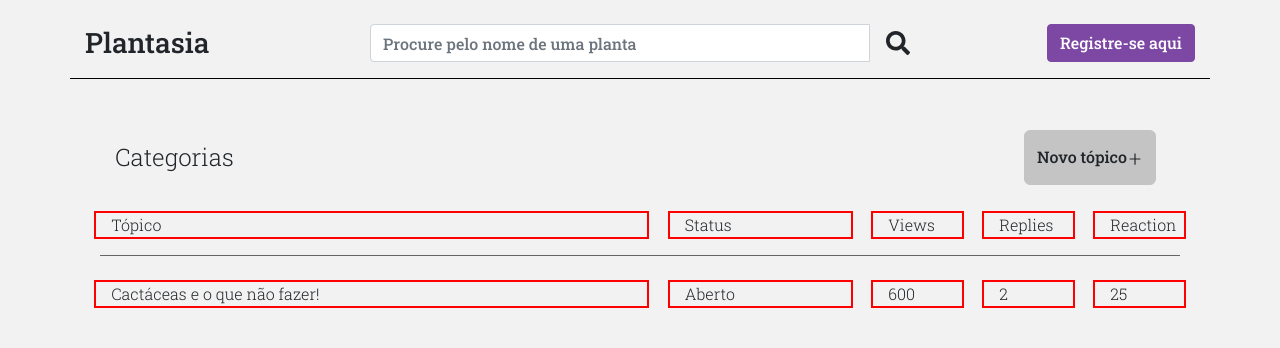
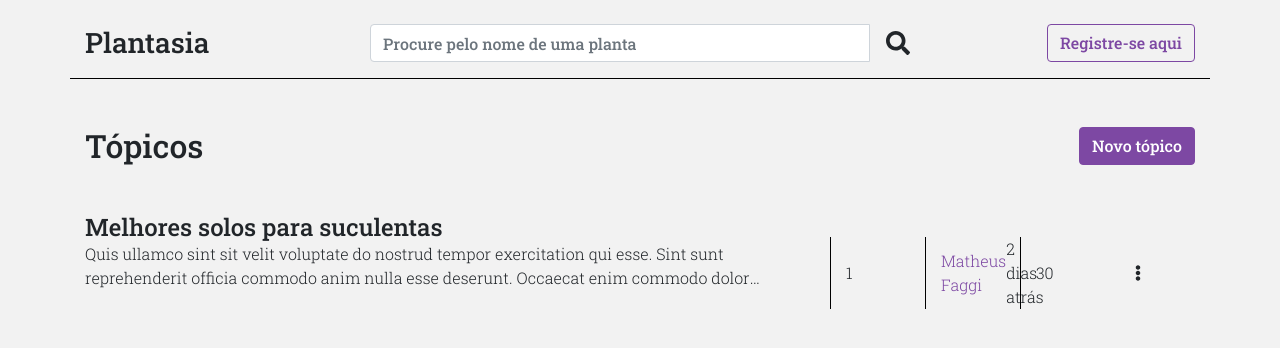
Before and after one commit to Plantasia/frontend, a Next.js app: page /topics in a window 1280 px wide. Shown: the top 348 px of the page. Built offline with nearby package versions, Linux system fonts and the light colour scheme.

Commit message:
fix index page, and first topic refactor

```diff
--- a/src/pages/categories.tsx
+++ b/src/pages/category/index.tsx
@@ -1,5 +1,5 @@
 import { Header } from "@components"
-import CategoryListingOneItem from "../components/CategoryListingItem"
+import CategoryListingOneItem from "@components/CategoryListingItem"
 import CategoryBeforeItems from "@components/CategoryBeforeItems"
 import { Button } from "react-bootstrap"
 
--- a/src/pages/topics/[topic_id].tsx
+++ b/src/pages/topics/[topic_id].tsx
@@ -1,3 +1,3 @@
 export default function showTopicsByCategory() {
-  return <p>Show Topics By Category</p>
+  return <p>Show specific topic</p>
 }
--- /dev/null
+++ b/src/pages/topics/_ListTopicItem.tsx
@@ -0,0 +1,59 @@
+import { Col, Row, ColProps } from "react-bootstrap"
+import { FaEllipsisV } from "react-icons/fa"
+import styled from "styled-components"
+
+const Stats = styled(Col).attrs(
+  (): ColProps => ({
+    xs: "1",
+    className: "d-flex align-items-center my-4",
+  })
+)`
+  border-left: 1px solid black;
+`
+export type ListItemProps = {
+  topicTitle: string | ""
+  topicDescription: string
+  ranking: number
+  replies: number
+  lastReply: {
+    user: string
+    when: string
+  }
+}
+
+export function ListItem({
+  topicTitle,
+  topicDescription,
+  ranking,
+  lastReply,
+  replies,
+}: ListItemProps) {
+  return (
+    <Col xs="12">
+      <Row>
+        <Col xs="8">
+          <h4>{topicTitle}</h4>
+          <p
+            className="text-break"
+            style={{
+              overflow: "hidden",
+              display: "-webkit-box",
+              WebkitLineClamp: 2,
+              WebkitBoxOrient: "vertical",
+            }}
+          >
+            {topicDescription}
+          </p>
+        </Col>
+        <Stats>{ranking}</Stats>
+        <Stats>
+          <a href="/">{lastReply.user}</a> {lastReply.when}
+        </Stats>
+        <Stats>{replies}</Stats>
+        <Col className="d-flex align-items-center">
+          <FaEllipsisV />
+        </Col>
+      </Row>
+    </Col>
+  )
+}
--- /dev/null
+++ b/src/pages/topics/_ListTopics.tsx
@@ -0,0 +1,26 @@
+import { Col, Row, Button } from "react-bootstrap"
+import { ListItemProps, ListItem } from "./_ListTopicItem"
+
+type ListTopicProps = {
+  data: ListItemProps[]
+  handleNewTopic(): void
+}
+
+export default function listTopics({ data, handleNewTopic }: ListTopicProps) {
+  return (
+    <Row>
+      <Col
+        className="d-flex justify-content-between align-items-end mb-5"
+        xs="12"
+      >
+        <h2>Tópicos</h2>
+        <Button variant="primary" onClick={handleNewTopic}>
+          Novo tópico
+        </Button>
+      </Col>
+      {data.map((item, index) => (
+        <ListItem {...item} key={index} />
+      ))}
+    </Row>
+  )
+}
--- a/src/pages/topics/index.tsx
+++ b/src/pages/topics/index.tsx
@@ -1,63 +1,30 @@
-import { Container, Col, Row, Button } from "react-bootstrap"
-import CategoryBeforeItems from "../../components/CategoryBeforeItems"
+import { Button } from "react-bootstrap"
 import { Header } from "@components"
+import ListTopics from "./_ListTopics"
 
-const border = {
-  borderColor: "red",
-  borderStyle: "solid",
-  borderWidth: "2px",
-}
-
+const data = [
+  {
+    topicTitle: "Melhores solos para suculentas",
+    topicDescription:
+      "Quis ullamco sint sit velit voluptate do nostrud tempor exercitation qui esse. Sint sunt reprehenderit officia commodo anim nulla esse deserunt. Occaecat enim commodo dolor consequat tempor commodo enim culpa consequat laboris commodo sit.",
+    ranking: 1,
+    lastReply: {
+      user: "Matheus Faggi",
+      when: "2 dias atrás",
+    },
+    replies: 30,
+  },
+]
 export default function listTopics() {
+  function handleNewTopic() {}
   return (
     <>
       <Header>
         {{
-          right: <Button>Registre-se aqui </Button>,
+          right: <Button variant="outline-primary">Registre-se aqui </Button>,
         }}
       </Header>
-      <Container>
-        <CategoryBeforeItems />
-
-        <Row className="justify-content-around mt-4 mb-2">
-          <Col xs="6" style={border}>
-            Tópico
-          </Col>
-          <Col style={border} xs="2">
-            Status
-          </Col>
-          <Col style={border} xs="1">
-            Views
-          </Col>
-          <Col style={border} xs="1">
-            Replies
-          </Col>
-          <Col style={border} xs="1">
-            Reaction
-          </Col>
-        </Row>
-        <hr style={{ borderColor: " #666666", borderWidth: ".5px" }}></hr>
-      </Container>
-
-      <Container>
-        <Row className="justify-content-around mt-4 mb-2">
-          <Col xs="6" style={border}>
-            Cactáceas e o que não fazer!
-          </Col>
-          <Col style={border} xs="2">
-            Aberto
-          </Col>
-          <Col style={border} xs="1">
-            600
-          </Col>
-          <Col style={border} xs="1">
-            2
-          </Col>
-          <Col style={border} xs="1">
-            25
-          </Col>
-        </Row>
-      </Container>
+      <ListTopics handleNewTopic={handleNewTopic} data={data} />
     </>
   )
 }
```
Also changed, not shown: src/pages/category/[slug].tsx (added, +20 -0 lines), src/pages/index.tsx (+35 -23 lines).
